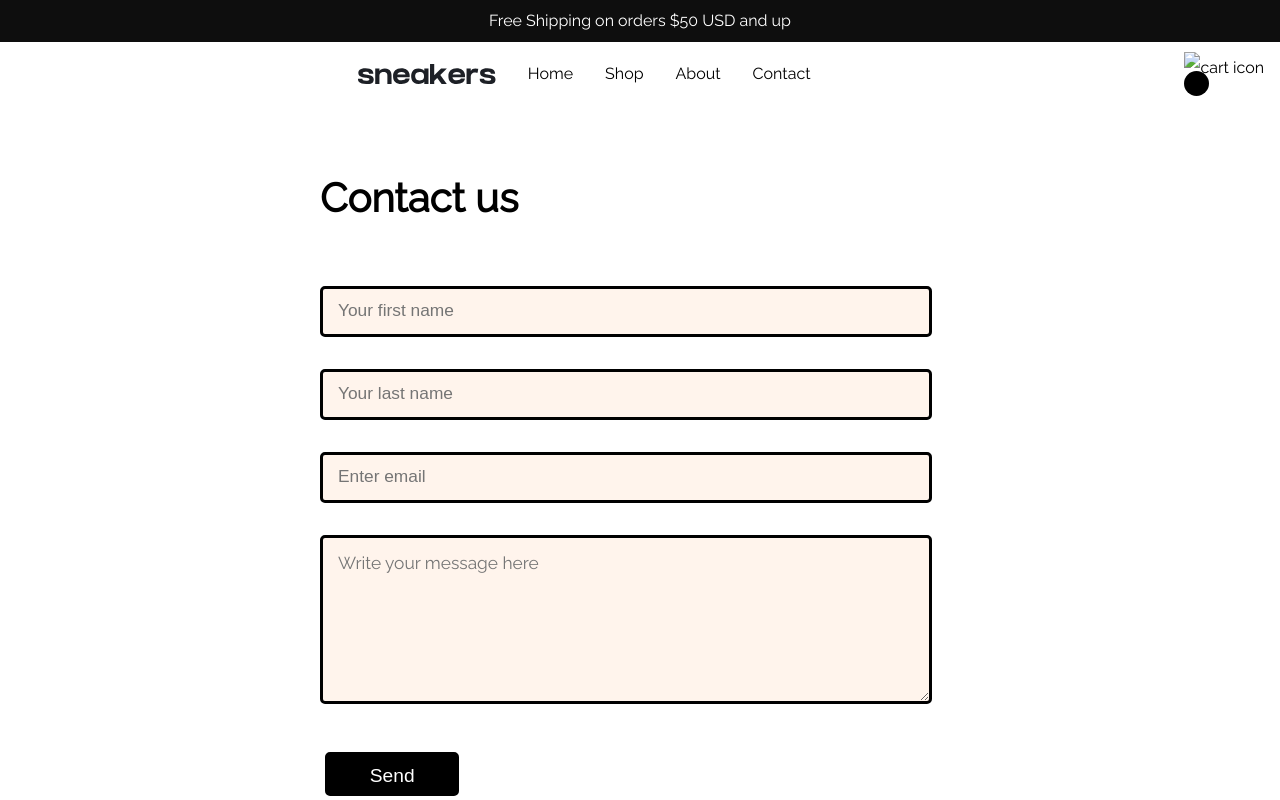
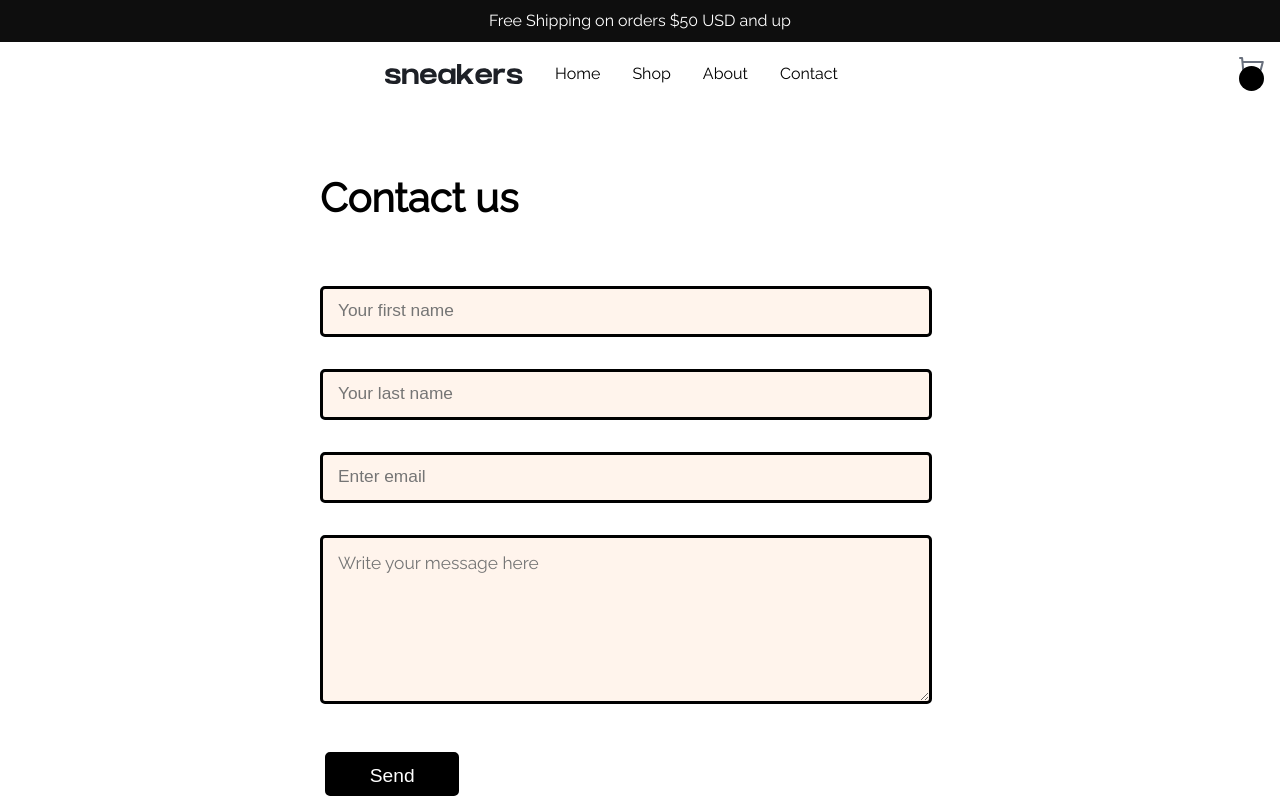
Before and after one commit to JAbsolu/Simple-Ecom-Website, a plain HTML site: page contact.html in a window 1280 px wide. Shown: the top 800 px of the page. Drawn offline with nearby package versions, Linux system fonts and the light colour scheme.

Commit message:
contact page cart icon link update

```diff
--- a/contact.html
+++ b/contact.html
@@ -36,7 +36,7 @@
             <ul id="cart-list" class="cart-mobile">
                 <li>
                     <a href="cart.html">
-                        <p id="cart-icon"><img src="/inal-imgs/icon-cart.svg" alt="cart icon"></p>
+                        <p id="cart-icon"><img src="final-imgs/icon-cart.svg" alt="cart icon"></p>
                         <p class="cart-icon-quantity" id="home-cart"></p>
                     </a>
                 </li>
@@ -54,7 +54,7 @@
         <ul id="cart-list" class="cart-web">
             <li>
                 <a href="sneaker-app/cart.html">
-                    <p id="cart-icon"><img src="js-project/final-imgs/icon-cart.svg" alt="cart icon"></p>
+                    <p id="cart-icon"><img src="final-imgs/icon-cart.svg" alt="cart icon"></p>
                     <p class="cart-icon-quantity" id="home-cart" class="cart-web"></p>
                 </a>
             </li>
```
